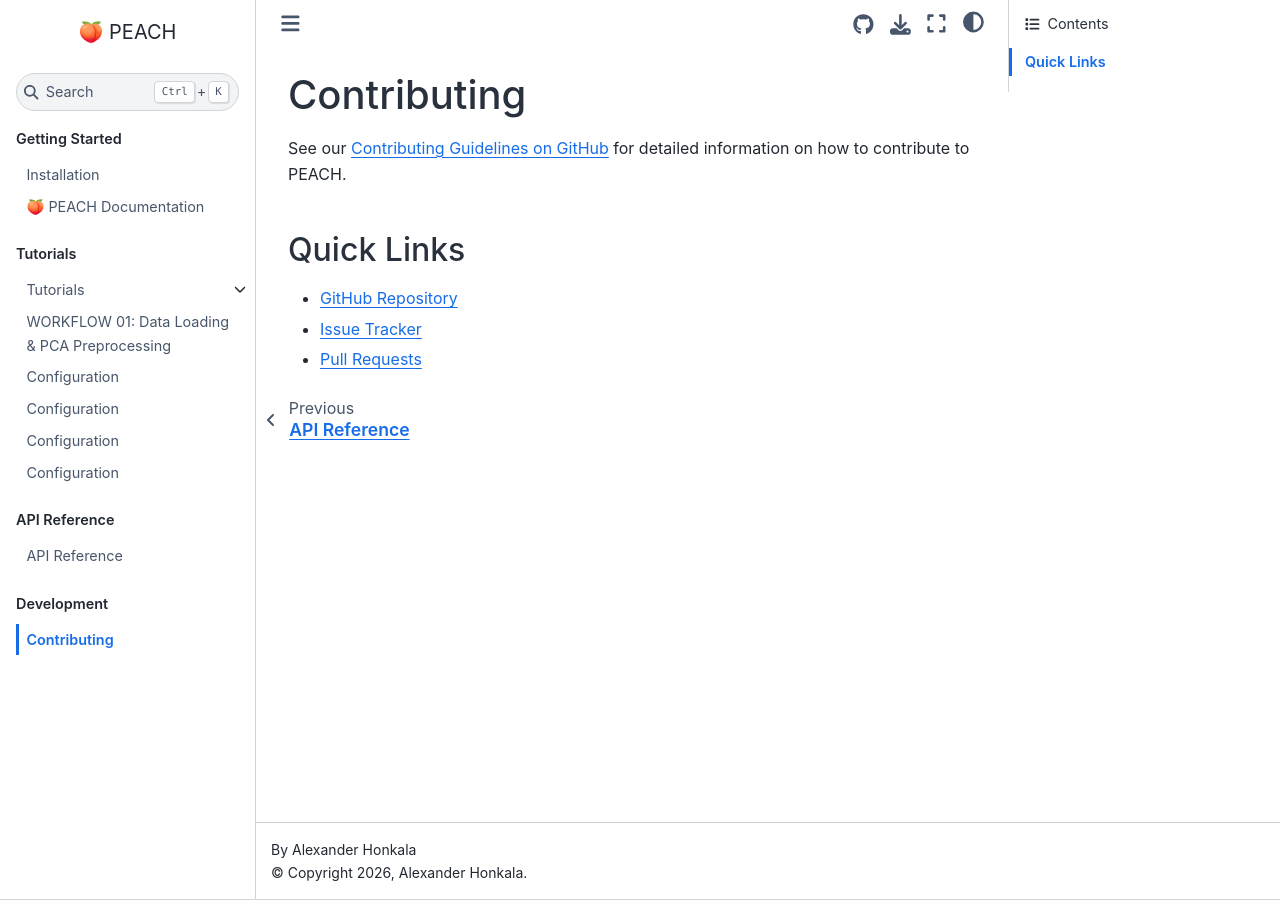
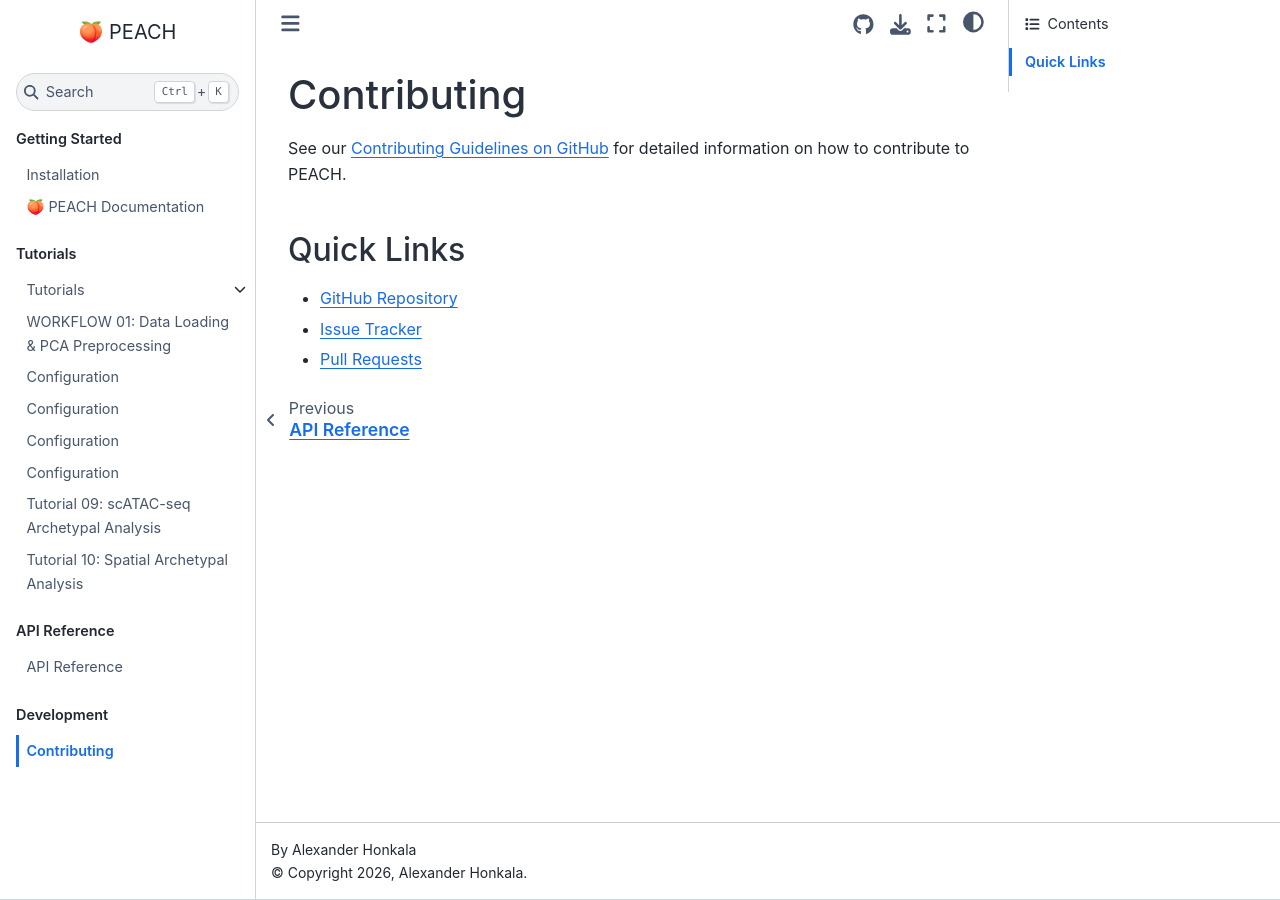
Before and after one commit to xhonkala/PEACH, a Sphinx documentation site: the page built from docs/contributing.md, in a window 1280 px wide. Built offline with Sphinx 7.4.7 and the Sphinx Book theme 1.1.4, drawn with Linux system fonts in a browser that asks for light colours; pages that are not in the unit, such as notebooks, are missing from menus.

Commit message:
Add tutorials 09 and 10 to Sphinx toctree

```diff
--- a/docs/index.rst
+++ b/docs/index.rst
@@ -23,6 +23,8 @@ following scverse conventions.
    tutorials/05_gene_enrichment
    tutorials/06_cellrank_integration
    tutorials/08_visualization
+   tutorials/09_scatac_analysis
+   tutorials/10_spatial_analysis
 
 .. toctree::
    :maxdepth: 2
```
